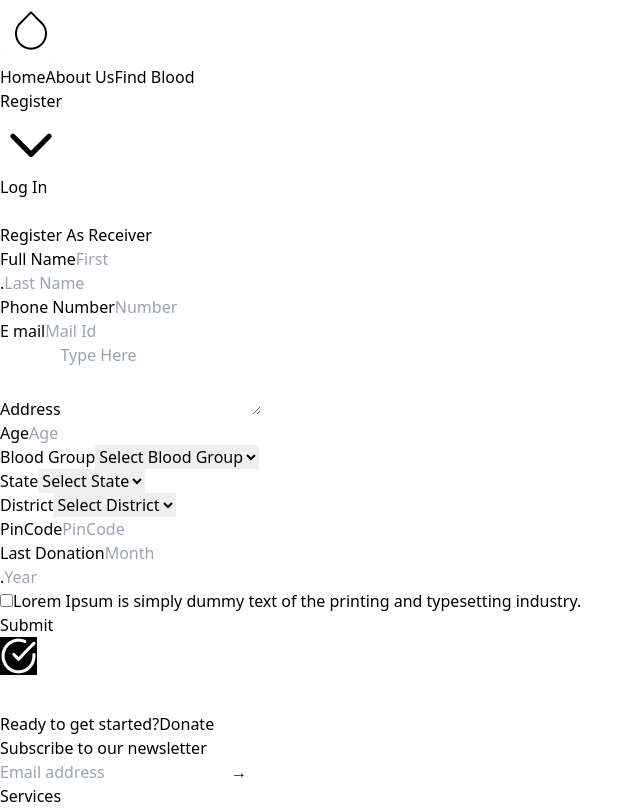
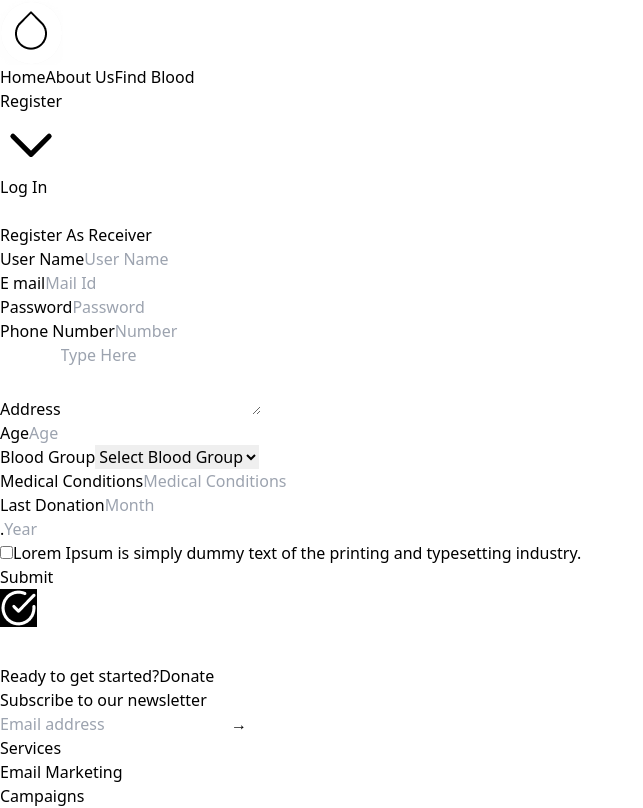
Before and after one commit to Hassaan-Munawar/Blood-Donation-Platform, a React (Vite) app in the folder frontend/: page /register/receiver in a window 1280 px wide. Shown: the top 808 px of the page, without its empty margins (0-643 px from the left). Built offline with nearby package versions, Linux system fonts and the light colour scheme.

Commit message:
Forms Updated

```diff
--- a/frontend/src/components/DonorRegisterationForm.jsx
+++ b/frontend/src/components/DonorRegisterationForm.jsx
@@ -10,34 +10,46 @@ export default function DonorRegistrationForm() {
 
         {/* Form */}
         <form className="space-y-6 rounded-lg bg-white p-8 shadow-2xl">
-            {/* Full Name */}
+          {/* User Name and  Email  */}
           <div className="flex flex-col gap-4 sm:flex-row">
-              <div className="flex-1">
-                <label htmlFor="firstName" className="mb-2 block text-sm font-medium text-gray-700">
-                  Full Name
+            <div className='flex-1'>
+              <label htmlFor="username" className="mb-2 block text-sm font-medium text-gray-700">
+                User Name
               </label>
               <input
                 type="text"
-                  id="firstName"
-                  placeholder="First"
-                  className="w-full rounded-md border border-gray-300 p-2 focus:border-purple-500 focus:outline-none focus:ring-1 focus:ring-purple-500"
+                id="username"
+                placeholder="User Name"
+                className="w-full rounded-md border border-gray-300 p-2 focus:border-[#8B1538] focus:outline-none focus:ring-1 focus:ring-[#8B1538]"
               />
             </div>
-              <div className="flex-1">
-                <label htmlFor="lastName" className="mb-2 block text-sm font-medium text-transparent">
-                  .
+            <div className='flex-1'>
+              <label htmlFor="email" className="mb-2 block text-sm font-medium text-gray-700">
+                E mail
               </label>
               <input
-                  type="text"
-                  id="lastName"
-                  placeholder="Last Name"
-                  className="w-full rounded-md border border-gray-300 p-2 focus:border-purple-500 focus:outline-none focus:ring-1 focus:ring-purple-500"
+                type="email"
+                id="email"
+                placeholder="Mail Id"
+                className="w-full rounded-md border border-gray-300 p-2 focus:border-[#8B1538] focus:outline-none focus:ring-1 focus:ring-[#8B1538]"
               />
             </div>
           </div>
 
-            {/* Phone Number */}
-            <div>
+          {/* Password and Phone Number */}
+          <div className="flex flex-col gap-4 sm:flex-row">
+            <div className='flex-1'>
+              <label htmlFor="password" className="mb-2 block text-sm font-medium text-gray-700">
+                Password
+              </label>
+              <input
+                type="password"
+                id="password"
+                placeholder="Password"
+                className="w-full rounded-md border border-gray-300 p-2 focus:border-[#8B1538] focus:outline-none focus:ring-1 focus:ring-[#8B1538]"
+              />
+            </div>
+            <div className='flex-1'>
               <label htmlFor="phone" className="mb-2 block text-sm font-medium text-gray-700">
                 Phone Number
               </label>
@@ -45,26 +57,14 @@ export default function DonorRegistrationForm() {
                 type="tel"
                 id="phone"
                 placeholder="Number"
-                className="w-full rounded-md border border-gray-300 p-2 focus:border-purple-500 focus:outline-none focus:ring-1 focus:ring-purple-500"
+                className="w-full rounded-md border border-gray-300 p-2 focus:border-[#8B1538] focus:outline-none focus:ring-1 focus:ring-[#8B1538]"
               />
             </div>
-
-            {/* Email */}
-            <div>
-              <label htmlFor="email" className="mb-2 block text-sm font-medium text-gray-700">
-                E mail
-              </label>
-              <input
-                type="email"
-                id="email"
-                placeholder="Mail Id"
-                className="w-full rounded-md border border-gray-300 p-2 focus:border-purple-500 focus:outline-none focus:ring-1 focus:ring-purple-500"
-              />
           </div>
 
           {/* Address and Age */}
           <div className="flex flex-col gap-4 sm:flex-row">
-              <div className="flex-[2]">
+            <div className="flex-1">
               <label htmlFor="address" className="mb-2 block text-sm font-medium text-gray-700">
                 Address
               </label>
@@ -72,7 +72,7 @@ export default function DonorRegistrationForm() {
                 id="address"
                 placeholder="Type Here"
                 rows={3}
-                  className="w-full rounded-md border border-gray-300 p-2 focus:border-purple-500 focus:outline-none focus:ring-1 focus:ring-purple-500"
+                className="w-full rounded-md border border-gray-300 p-2 focus:border-[#8B1538] focus:outline-none focus:ring-1 focus:ring-[#8B1538]"
               />
             </div>
             <div className="flex-1">
@@ -83,12 +83,12 @@ export default function DonorRegistrationForm() {
                 type="number"
                 id="age"
                 placeholder="Age"
-                  className="w-full rounded-md border border-gray-300 p-2 focus:border-purple-500 focus:outline-none focus:ring-1 focus:ring-purple-500"
+                className="w-full rounded-md border border-gray-300 p-2 focus:border-[#8B1538] focus:outline-none focus:ring-1 focus:ring-[#8B1538]"
               />
             </div>
           </div>
 
-            {/* Blood Group and State */}
+          {/* Blood Group and Medical Conditions */}
           <div className="flex flex-col gap-4 sm:flex-row">
             <div className="flex-1">
               <label htmlFor="bloodGroup" className="mb-2 block text-sm font-medium text-gray-700">
@@ -96,7 +96,7 @@ export default function DonorRegistrationForm() {
               </label>
               <select
                 id="bloodGroup"
-                  className="w-full rounded-md border border-gray-300 p-2 focus:border-purple-500 focus:outline-none focus:ring-1 focus:ring-purple-500"
+                className="w-full rounded-md border border-gray-300 p-2 focus:border-[#8B1538] focus:outline-none focus:ring-1 focus:ring-[#8B1538]"
               >
                 <option value="">Select Blood Group</option>
                 <option value="A+">A+</option>
@@ -110,44 +110,14 @@ export default function DonorRegistrationForm() {
               </select>
             </div>
             <div className="flex-1">
-                <label htmlFor="state" className="mb-2 block text-sm font-medium text-gray-700">
-                  State
-                </label>
-                <select
-                  id="state"
-                  className="w-full rounded-md border border-gray-300 p-2 focus:border-purple-500 focus:outline-none focus:ring-1 focus:ring-purple-500"
-                >
-                  <option value="">Select State</option>
-                  <option value="state1">State 1</option>
-                  <option value="state2">State 2</option>
-                </select>
-              </div>
-            </div>
-
-            {/* District and PinCode */}
-            <div className="flex flex-col gap-4 sm:flex-row">
-              <div className="flex-1">
-                <label htmlFor="district" className="mb-2 block text-sm font-medium text-gray-700">
-                  District
-                </label>
-                <select
-                  id="district"
-                  className="w-full rounded-md border border-gray-300 p-2 focus:border-purple-500 focus:outline-none focus:ring-1 focus:ring-purple-500"
-                >
-                  <option value="">Select District</option>
-                  <option value="district1">District 1</option>
-                  <option value="district2">District 2</option>
-                </select>
-              </div>
-              <div className="flex-1">
-                <label htmlFor="pincode" className="mb-2 block text-sm font-medium text-gray-700">
-                  PinCode
+              <label htmlFor="medical" className="mb-2 block text-sm font-medium text-gray-700">
+                Medical Conditions
               </label>
               <input
                 type="text"
-                  id="pincode"
-                  placeholder="PinCode"
-                  className="w-full rounded-md border border-gray-300 p-2 focus:border-purple-500 focus:outline-none focus:ring-1 focus:ring-purple-500"
+                id="medical"
+                placeholder="Medical Conditions"
+                className="w-full rounded-md border border-gray-300 p-2 focus:border-[#8B1538] focus:outline-none focus:ring-1 focus:ring-[#8B1538]"
               />
             </div>
           </div>
@@ -162,7 +132,7 @@ export default function DonorRegistrationForm() {
                 type="text"
                 id="month"
                 placeholder="Month"
-                  className="w-full rounded-md border border-gray-300 p-2 focus:border-purple-500 focus:outline-none focus:ring-1 focus:ring-purple-500"
+                className="w-full rounded-md border border-gray-300 p-2 focus:border-[#8B1538] focus:outline-none focus:ring-1 focus:ring-[#8B1538]"
               />
             </div>
             <div className="flex-1">
@@ -173,7 +143,7 @@ export default function DonorRegistrationForm() {
                 type="text"
                 id="year"
                 placeholder="Year"
-                  className="w-full rounded-md border border-gray-300 p-2 focus:border-purple-500 focus:outline-none focus:ring-1 focus:ring-purple-500"
+                className="w-full rounded-md border border-gray-300 p-2 focus:border-[#8B1538] focus:outline-none focus:ring-1 focus:ring-[#8B1538]"
               />
             </div>
           </div>
@@ -183,7 +153,7 @@ export default function DonorRegistrationForm() {
             <input
               type="checkbox"
               id="terms"
-                className="mt-1 h-4 w-4 rounded border-gray-300 text-purple-600 focus:ring-purple-500"
+              className="mt-1 h-4 w-4 rounded border-gray-300"
             />
             <label htmlFor="terms" className="text-sm  text-gray-600">
               Lorem Ipsum is simply dummy text of the printing and typesetting industry.
--- a/frontend/src/components/Hero.jsx
+++ b/frontend/src/components/Hero.jsx
@@ -3,7 +3,7 @@ import hero from '../assets/hero.png'
 
 function Hero() {
   return (
-    <div className="relative min-h-screen flex items-center overflow-hidden bg-white">
+    <div className="relative md:min-h-screen flex items-start md:items-center overflow-hidden bg-white">
     {/* Left side shape image */}
     <div className="hidden md:block absolute left-0 top-0 h-full w-[50%]">
       <img
@@ -28,7 +28,7 @@ function Hero() {
             Lorem ipsum is simply dummy text of the printing and typesetting industry. Lorem Ipsum has been the industry's standard dummy text ever since the 1500s, when an unknown printer took a galley of type and scrambled it to make a type specimen book. It has survived not only five centuries, but also the leap into electronic typesetting, remaining essentially unchanged.
           </p>
           <a
-            href="/"
+            href="/findblood"
             className="inline-flex items-center px-8 py-4 bg-black text-white rounded-lg hover:bg-gray-800 transition-colors duration-200 text-base font-medium"
           >
             Get Blood Now
--- a/frontend/src/components/LoginForm.jsx
+++ b/frontend/src/components/LoginForm.jsx
@@ -3,10 +3,10 @@ import submit from '../assets/submit.png';
 
 function LoginForm() {
   return (
-    <div className="min-h-screen pb-20 flex items-center justify-center">
+    <div className="min-h-screen pb-28 flex items-center justify-center">
       <div className="w-full max-w-md p-4">
         {/* Header */}
-        <div className="bg-gradient-to-r rounded-md from-[#500732] to-[#A8174E] p-6 text-center">
+        <div className="bg-gradient-to-r mx-4 rounded-md from-[#500732] to-[#A8174E] p-6 text-center">
           <h1 className="text-2xl font-bold text-white">Login</h1>
         </div>
 
--- a/frontend/src/components/ReceiverRegisterationForm.jsx
+++ b/frontend/src/components/ReceiverRegisterationForm.jsx
@@ -10,34 +10,46 @@ export default function DonorRegistrationForm() {
 
              {/* Form */}
              <form className="space-y-6 rounded-lg bg-white p-8 shadow-2xl">
-            {/* Full Name */}
+               {/* User Name and  Email  */}
                <div className="flex flex-col gap-4 sm:flex-row">
-              <div className="flex-1">
-                <label htmlFor="firstName" className="mb-2 block text-sm font-medium text-gray-700">
-                  Full Name
+                 <div className='flex-1'>
+                   <label htmlFor="username" className="mb-2 block text-sm font-medium text-gray-700">
+                     User Name
                    </label>
                    <input
                      type="text"
-                  id="firstName"
-                  placeholder="First"
-                  className="w-full rounded-md border border-gray-300 p-2 focus:border-purple-500 focus:outline-none focus:ring-1 focus:ring-purple-500"
+                     id="username"
+                     placeholder="User Name"
+                     className="w-full rounded-md border border-gray-300 p-2 focus:border-[#8B1538] focus:outline-none focus:ring-1 focus:ring-[#8B1538]"
                    />
                  </div>
-              <div className="flex-1">
-                <label htmlFor="lastName" className="mb-2 block text-sm font-medium text-transparent">
-                  .
+                 <div className='flex-1'>
+                   <label htmlFor="email" className="mb-2 block text-sm font-medium text-gray-700">
+                     E mail
                    </label>
                    <input
-                  type="text"
-                  id="lastName"
-                  placeholder="Last Name"
-                  className="w-full rounded-md border border-gray-300 p-2 focus:border-purple-500 focus:outline-none focus:ring-1 focus:ring-purple-500"
+                     type="email"
+                     id="email"
+                     placeholder="Mail Id"
+                     className="w-full rounded-md border border-gray-300 p-2 focus:border-[#8B1538] focus:outline-none focus:ring-1 focus:ring-[#8B1538]"
                    />
                  </div>
                </div>
 
-            {/* Phone Number */}
-            <div>
+               {/* Password and Phone Number */}
+               <div className="flex flex-col gap-4 sm:flex-row">
+                 <div className='flex-1'>
+                   <label htmlFor="password" className="mb-2 block text-sm font-medium text-gray-700">
+                     Password
+                   </label>
+                   <input
+                     type="password"
+                     id="password"
+                     placeholder="Password"
+                     className="w-full rounded-md border border-gray-300 p-2 focus:border-[#8B1538] focus:outline-none focus:ring-1 focus:ring-[#8B1538]"
+                   />
+                 </div>
+                 <div className='flex-1'>
                    <label htmlFor="phone" className="mb-2 block text-sm font-medium text-gray-700">
                      Phone Number
                    </label>
@@ -45,26 +57,14 @@ export default function DonorRegistrationForm() {
                      type="tel"
                      id="phone"
                      placeholder="Number"
-                className="w-full rounded-md border border-gray-300 p-2 focus:border-purple-500 focus:outline-none focus:ring-1 focus:ring-purple-500"
+                     className="w-full rounded-md border border-gray-300 p-2 focus:border-[#8B1538] focus:outline-none focus:ring-1 focus:ring-[#8B1538]"
                    />
                  </div>
-
-            {/* Email */}
-            <div>
-              <label htmlFor="email" className="mb-2 block text-sm font-medium text-gray-700">
-                E mail
-              </label>
-              <input
-                type="email"
-                id="email"
-                placeholder="Mail Id"
-                className="w-full rounded-md border border-gray-300 p-2 focus:border-purple-500 focus:outline-none focus:ring-1 focus:ring-purple-500"
-              />
                </div>
 
                {/* Address and Age */}
                <div className="flex flex-col gap-4 sm:flex-row">
-              <div className="flex-[2]">
+                 <div className="flex-1">
                    <label htmlFor="address" className="mb-2 block text-sm font-medium text-gray-700">
                      Address
                    </label>
@@ -72,7 +72,7 @@ export default function DonorRegistrationForm() {
                      id="address"
                      placeholder="Type Here"
                      rows={3}
-                  className="w-full rounded-md border border-gray-300 p-2 focus:border-purple-500 focus:outline-none focus:ring-1 focus:ring-purple-500"
+                     className="w-full rounded-md border border-gray-300 p-2 focus:border-[#8B1538] focus:outline-none focus:ring-1 focus:ring-[#8B1538]"
                    />
                  </div>
                  <div className="flex-1">
@@ -83,12 +83,12 @@ export default function DonorRegistrationForm() {
                      type="number"
                      id="age"
                      placeholder="Age"
-                  className="w-full rounded-md border border-gray-300 p-2 focus:border-purple-500 focus:outline-none focus:ring-1 focus:ring-purple-500"
+                     className="w-full rounded-md border border-gray-300 p-2 focus:border-[#8B1538] focus:outline-none focus:ring-1 focus:ring-[#8B1538]"
                    />
                  </div>
                </div>
 
-            {/* Blood Group and State */}
+               {/* Blood Group and Medical Conditions */}
                <div className="flex flex-col gap-4 sm:flex-row">
                  <div className="flex-1">
                    <label htmlFor="bloodGroup" className="mb-2 block text-sm font-medium text-gray-700">
@@ -96,7 +96,7 @@ export default function DonorRegistrationForm() {
                    </label>
                    <select
                      id="bloodGroup"
-                  className="w-full rounded-md border border-gray-300 p-2 focus:border-purple-500 focus:outline-none focus:ring-1 focus:ring-purple-500"
+                     className="w-full rounded-md border border-gray-300 p-2 focus:border-[#8B1538] focus:outline-none focus:ring-1 focus:ring-[#8B1538]"
                    >
                      <option value="">Select Blood Group</option>
                      <option value="A+">A+</option>
@@ -110,44 +110,14 @@ export default function DonorRegistrationForm() {
                    </select>
                  </div>
                  <div className="flex-1">
-                <label htmlFor="state" className="mb-2 block text-sm font-medium text-gray-700">
-                  State
-                </label>
-                <select
-                  id="state"
-                  className="w-full rounded-md border border-gray-300 p-2 focus:border-purple-500 focus:outline-none focus:ring-1 focus:ring-purple-500"
-                >
-                  <option value="">Select State</option>
-                  <option value="state1">State 1</option>
-                  <option value="state2">State 2</option>
-                </select>
-              </div>
-            </div>
-
-            {/* District and PinCode */}
-            <div className="flex flex-col gap-4 sm:flex-row">
-              <div className="flex-1">
-                <label htmlFor="district" className="mb-2 block text-sm font-medium text-gray-700">
-                  District
-                </label>
-                <select
-                  id="district"
-                  className="w-full rounded-md border border-gray-300 p-2 focus:border-purple-500 focus:outline-none focus:ring-1 focus:ring-purple-500"
-                >
-                  <option value="">Select District</option>
-                  <option value="district1">District 1</option>
-                  <option value="district2">District 2</option>
-                </select>
-              </div>
-              <div className="flex-1">
-                <label htmlFor="pincode" className="mb-2 block text-sm font-medium text-gray-700">
-                  PinCode
+                   <label htmlFor="medical" className="mb-2 block text-sm font-medium text-gray-700">
+                     Medical Conditions
                    </label>
                    <input
                      type="text"
-                  id="pincode"
-                  placeholder="PinCode"
-                  className="w-full rounded-md border border-gray-300 p-2 focus:border-purple-500 focus:outline-none focus:ring-1 focus:ring-purple-500"
+                     id="medical"
+                     placeholder="Medical Conditions"
+                     className="w-full rounded-md border border-gray-300 p-2 focus:border-[#8B1538] focus:outline-none focus:ring-1 focus:ring-[#8B1538]"
                    />
                  </div>
                </div>
@@ -162,7 +132,7 @@ export default function DonorRegistrationForm() {
                      type="text"
                      id="month"
                      placeholder="Month"
-                  className="w-full rounded-md border border-gray-300 p-2 focus:border-purple-500 focus:outline-none focus:ring-1 focus:ring-purple-500"
+                     className="w-full rounded-md border border-gray-300 p-2 focus:border-[#8B1538] focus:outline-none focus:ring-1 focus:ring-[#8B1538]"
                    />
                  </div>
                  <div className="flex-1">
@@ -173,7 +143,7 @@ export default function DonorRegistrationForm() {
                      type="text"
                      id="year"
                      placeholder="Year"
-                  className="w-full rounded-md border border-gray-300 p-2 focus:border-purple-500 focus:outline-none focus:ring-1 focus:ring-purple-500"
+                     className="w-full rounded-md border border-gray-300 p-2 focus:border-[#8B1538] focus:outline-none focus:ring-1 focus:ring-[#8B1538]"
                    />
                  </div>
                </div>
@@ -183,7 +153,7 @@ export default function DonorRegistrationForm() {
                  <input
                    type="checkbox"
                    id="terms"
-                className="mt-1 h-4 w-4 rounded border-gray-300 text-purple-600 focus:ring-purple-500"
+                   className="mt-1 h-4 w-4 rounded border-gray-300"
                  />
                  <label htmlFor="terms" className="text-sm  text-gray-600">
                    Lorem Ipsum is simply dummy text of the printing and typesetting industry.
```
Also changed, not shown: frontend/src/components/Navbar.jsx (+4 -4 lines). Lines whose indentation alone changed are shown as unchanged.
